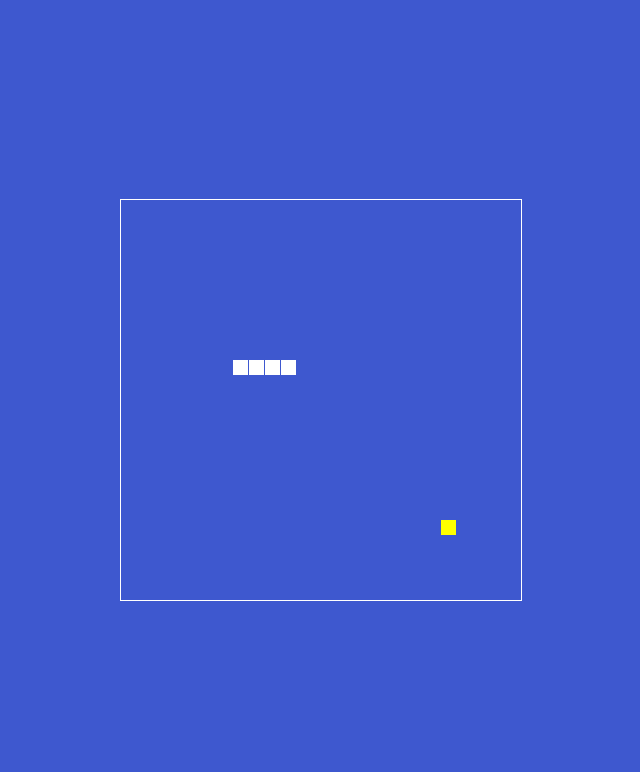
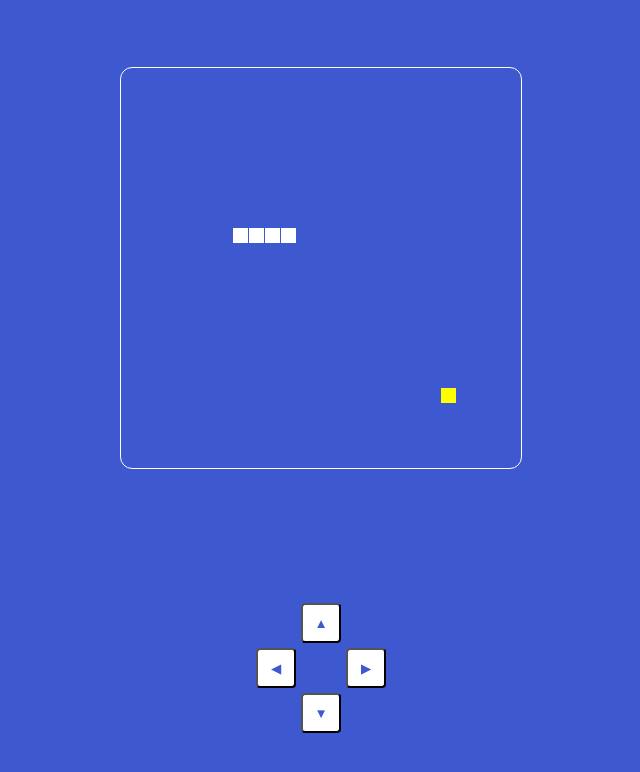
Before and after one commit to ZGennadiy/snake-js, a plain HTML site: page snake.html in a window 1280 px wide. Shown: the whole page, without its empty margins (319-959 px from the left). Drawn offline with Linux system fonts and the light colour scheme.

Commit message:
add controls bottons

```diff
--- a/css/style.css
+++ b/css/style.css
@@ -7,9 +7,35 @@ body {
     background: rgb(62, 88, 207);
     display: flex;
     align-items: center;
-    justify-content: center;
+    align-content: space-around;
+    justify-content: space-around;
+    flex-direction: column;
 }
 
 canvas {
     border: 1px solid white;
+    border-radius: 3%;
 }
+.controls {
+    width: 130px;
+    height: 130px;
+    display: flex;
+    flex-direction: column;
+    align-items: center;
+    align-content: space-between;
+    justify-content: space-between;
+}
+
+.controls > div {
+    width: inherit;
+    display: flex;
+    justify-content: space-between;
+}
+
+.button {
+    width: 40px;
+    height: 40px;
+    color: rgb(62, 88, 207);
+    border-radius: 10%;
+    background: white;
+}
--- a/js/script.js
+++ b/js/script.js
@@ -127,7 +127,7 @@ const loop = () => {
 
 
 // Смотрим, какие нажимаются клавиши, и реагируем на них нужным образом
-document.addEventListener('keydown', function(e) {
+document.addEventListener('keydown', (e) => {
   /* Дополнительно проверяем такой момент: если змейка движется, например,
   влево, то ещё одно нажатие влево или вправо ничего не поменяет — змейка продолжит
   двигаться в ту же сторону, что и раньше.
@@ -162,5 +162,30 @@ document.addEventListener('keydown', function(e) {
   }
 });
 
+const controls = document.querySelector('.controls');
+const buttonUp = controls.querySelector('.up');
+const buttonLeft = controls.querySelector('.left');
+const buttonRight = controls.querySelector('.right');
+const buttonDown = controls.querySelector('.down');
+
+controls.addEventListener('click', (e) => {
+    if (e.target === buttonLeft && snake.dx === 0) {
+      snake.dx = -grid;
+      snake.dy = 0;
+    }
+    else if (e.target === buttonUp && snake.dy === 0) {
+      snake.dy = -grid;
+      snake.dx = 0;
+    }
+    else if (e.target === buttonRight && snake.dx === 0) {
+      snake.dx = grid;
+      snake.dy = 0;
+    }
+    else if (e.target === buttonDown && snake.dy === 0) {
+      snake.dy = grid;
+      snake.dx = 0;
+    }
+});
+
 // Запускаем игру
 requestAnimationFrame(loop);
--- a/snake.html
+++ b/snake.html
@@ -6,7 +6,14 @@
   </head>
 <body>
   <canvas width="400" height="400" id="game"></canvas>
-
+  <div class="controls">
+    <button class="button up">▲</button>
+    <div>
+      <button class="button left">◀</button>
+      <button class="button right">▶</button>
+    </div>
+    <button class="button down">▼</button>
+  </div>
  <script src="js/script.js"></script>
 </body>
 
```
